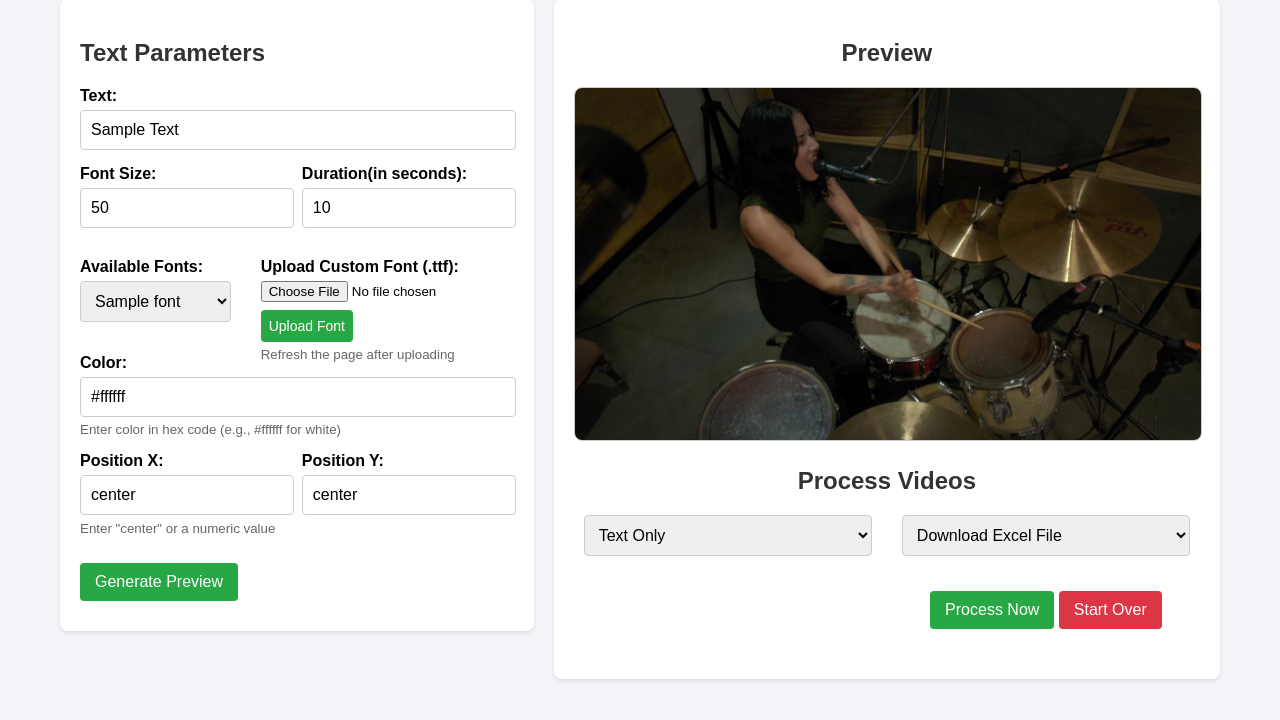
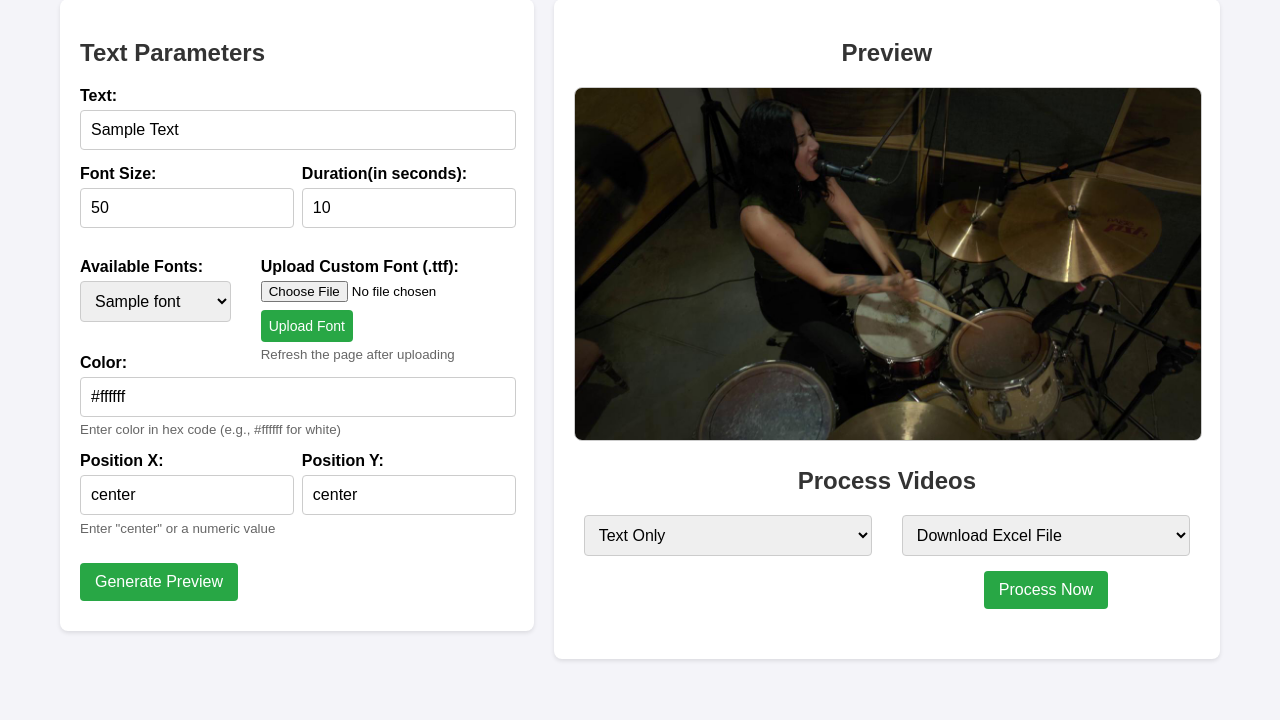
Before and after one commit to stuthiudupa/text-on-video, a Flask app: template templates/text_params.html in a window 1280 px wide. Shown: the part 45-765 px from the top of the page. Run offline with Flask 3, Linux system fonts and the light colour scheme; the template is opened without the code that fills it: most values are stand-ins (such as "Sample title", 1, 10 or a date in 2020).

Commit message:
Update text_params.html

```diff
--- a/templates/text_params.html
+++ b/templates/text_params.html
@@ -260,7 +260,6 @@
                         </div>
                 <button type="submit" onclick="setTextParams()">Process Now</button>
             </form>
-            <button class="start-over" onclick="window.location.href='/'">Start Over</button>
         </div>
 
     </div>
```
